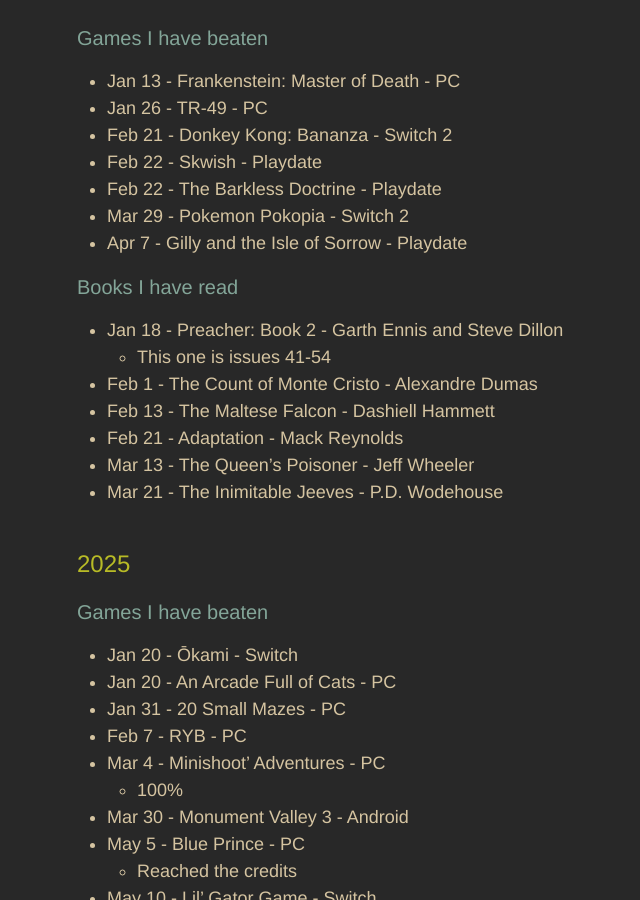
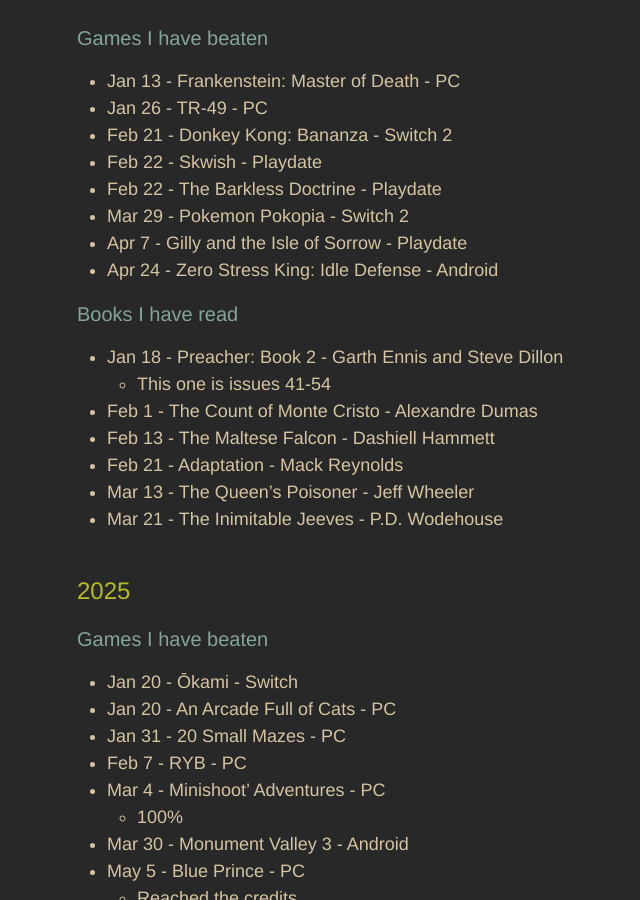
Before and after one commit to adkinsrs/sadkins_site, a Jekyll site: the page built from misc.md, in a window 1280 px wide and 900 px high, scrolled down 545 px. Shown: the whole window, without its empty margins (193-833 px from the left). Built offline with Jekyll 4.4.1, drawn with Linux system fonts in a browser that asks for light colours.

Commit message:
beat a game

```diff
--- a/misc.md
+++ b/misc.md
@@ -27,6 +27,7 @@
 * Feb 22 - The Barkless Doctrine - Playdate
 * Mar 29 - Pokemon Pokopia - Switch 2
 * Apr 7 - Gilly and the Isle of Sorrow - Playdate
+* Apr 24 - Zero Stress King: Idle Defense - Android
 
 ### Books I have read
 
```
